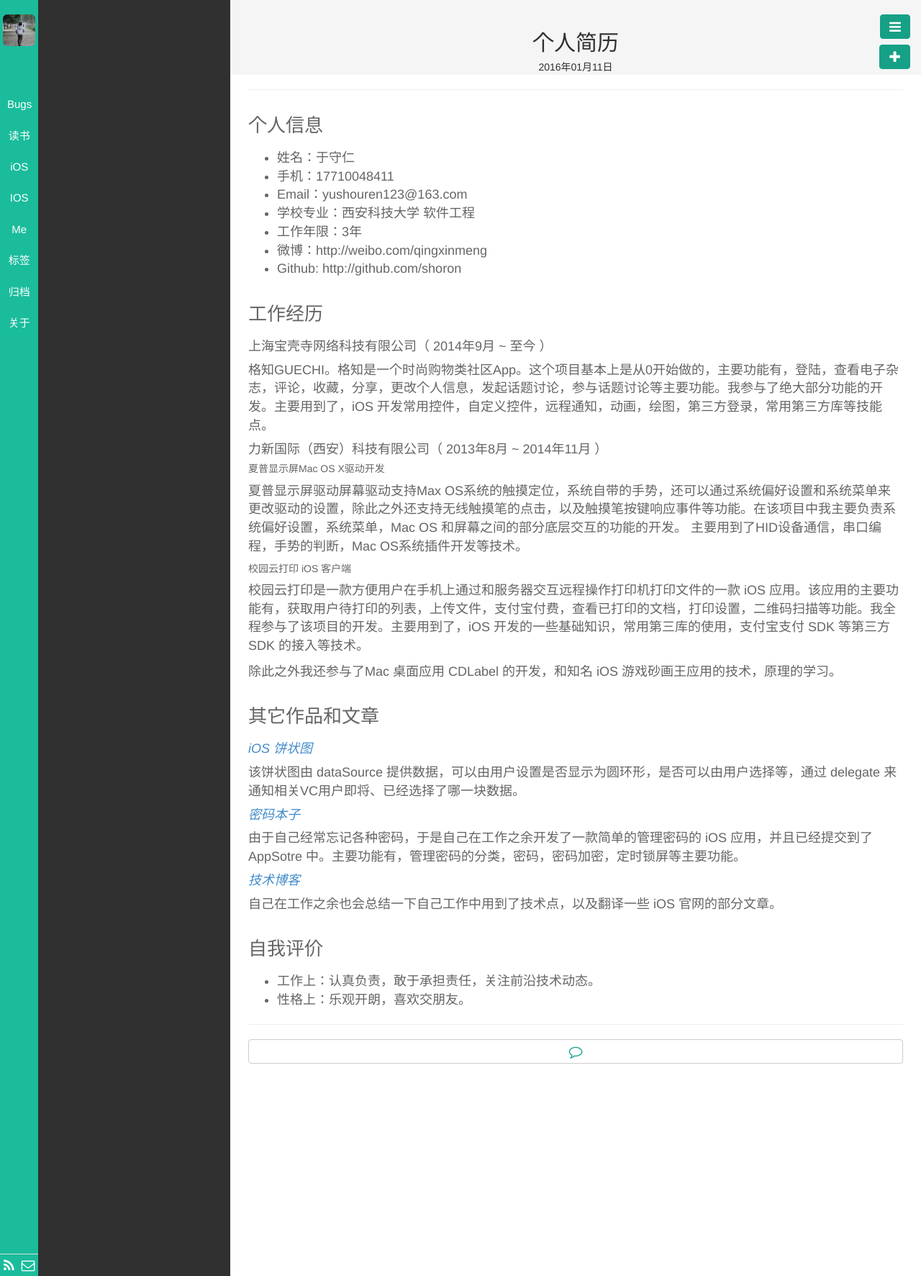
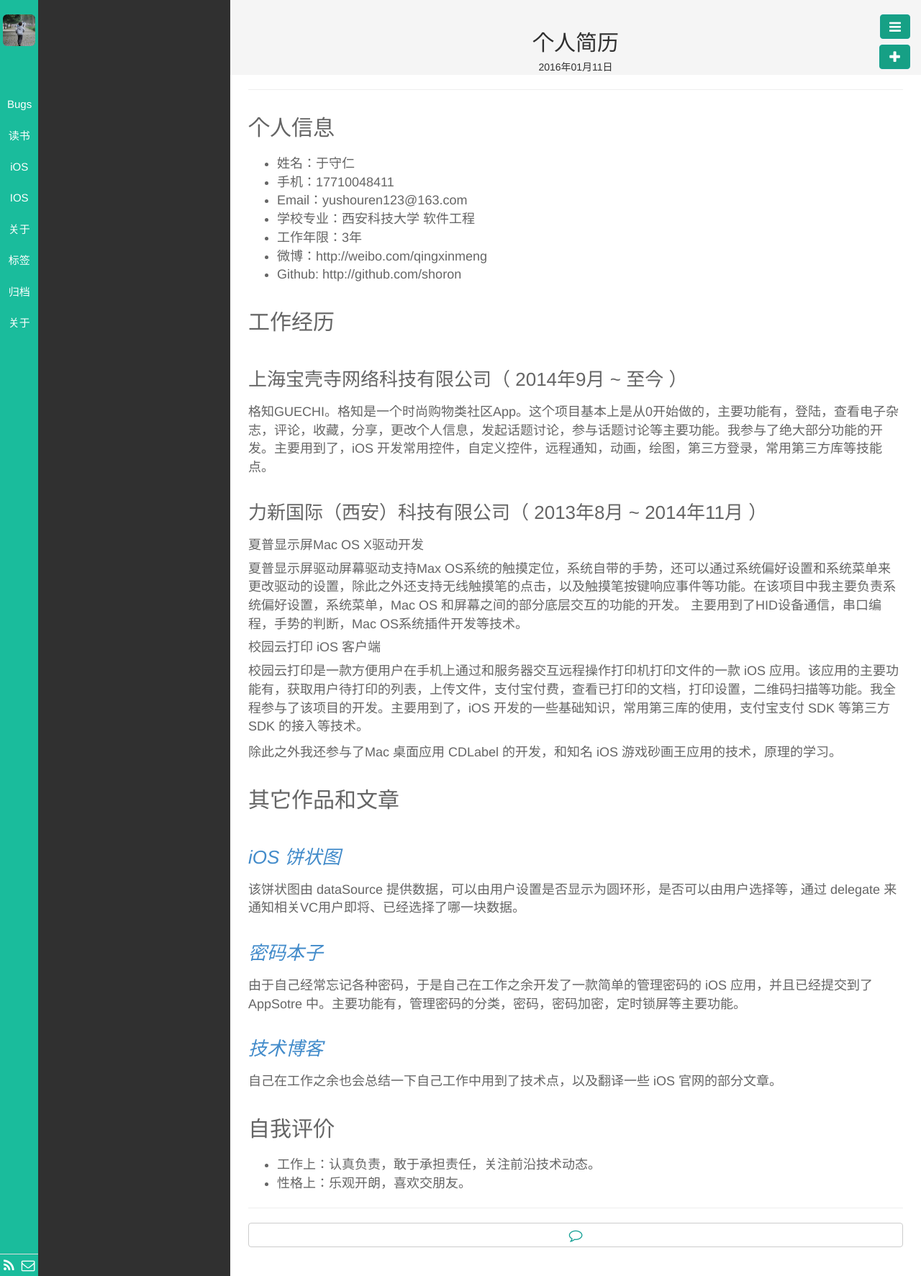
Before and after one commit to shoron/shoron.github.io, a Jekyll site: the page built from _posts/IOS/2016-01-11-Resume.md, in a window 1280 px wide. Shown: the whole page at 72% size. Built offline with Jekyll 4.4.1, drawn with Linux system fonts in a browser that asks for light colours; nearby versions of some CDN libraries; library files that are not in the unit come from our copies; Markdown is read by kramdown in place of the engine named in the settings.

Commit message:
modify resume

```diff
--- a/_posts/IOS/2016-01-11-Resume.md
+++ b/_posts/IOS/2016-01-11-Resume.md
@@ -1,13 +1,13 @@
 ---
 layout: post
 title: 个人简历
-category: Me
+category: 关于
 tags: Resume
 keywords:
 description:
 ---
 
-### 个人信息
+## 个人信息
 
 - 姓名：于守仁
 - 手机：17710048411
@@ -17,36 +17,36 @@ description:
 - 微博：http://weibo.com/qingxinmeng
 - Github: http://github.com/shoron
 
-### 工作经历
+## 工作经历
 
-#### 上海宝壳寺网络科技有限公司（ 2014年9月 ~ 至今 ）
+### 上海宝壳寺网络科技有限公司（ 2014年9月 ~ 至今 ）
 
 格知GUECHI。格知是一个时尚购物类社区App。这个项目基本上是从0开始做的，主要功能有，登陆，查看电子杂志，评论，收藏，分享，更改个人信息，发起话题讨论，参与话题讨论等主要功能。我参与了绝大部分功能的开发。主要用到了，iOS 开发常用控件，自定义控件，远程通知，动画，绘图，第三方登录，常用第三方库等技能点。
 
-#### 力新国际（西安）科技有限公司（ 2013年8月 ~ 2014年11月 ）
+### 力新国际（西安）科技有限公司（ 2013年8月 ~ 2014年11月 ）
 
-##### 夏普显示屏Mac OS X驱动开发  ####
+#### 夏普显示屏Mac OS X驱动开发  ####
 
 夏普显示屏驱动屏幕驱动支持Max OS系统的触摸定位，系统自带的手势，还可以通过系统偏好设置和系统菜单来更改驱动的设置，除此之外还支持无线触摸笔的点击，以及触摸笔按键响应事件等功能。在该项目中我主要负责系统偏好设置，系统菜单，Mac OS 和屏幕之间的部分底层交互的功能的开发。 主要用到了HID设备通信，串口编程，手势的判断，Mac OS系统插件开发等技术。
 
-##### 校园云打印 iOS 客户端
+#### 校园云打印 iOS 客户端
 校园云打印是一款方便用户在手机上通过和服务器交互远程操作打印机打印文件的一款 iOS 应用。该应用的主要功能有，获取用户待打印的列表，上传文件，支付宝付费，查看已打印的文档，打印设置，二维码扫描等功能。我全程参与了该项目的开发。主要用到了，iOS 开发的一些基础知识，常用第三库的使用，支付宝支付 SDK 等第三方 SDK 的接入等技术。
 
 除此之外我还参与了Mac 桌面应用 CDLabel 的开发，和知名 iOS 游戏砂画王应用的技术，原理的学习。
 
-### 其它作品和文章 ###
+## 其它作品和文章 ###
 
-#### [*iOS 饼状图*](https://github.com/shoron/PieChartView)
+### [*iOS 饼状图*](https://github.com/shoron/PieChartView)
 该饼状图由 dataSource 提供数据，可以由用户设置是否显示为圆环形，是否可以由用户选择等，通过 delegate 来通知相关VC用户即将、已经选择了哪一块数据。
 
-#### [*密码本子*](http://www.foobar.top/PasswordManager)
+### [*密码本子*](http://www.foobar.top/PasswordManager)
 由于自己经常忘记各种密码，于是自己在工作之余开发了一款简单的管理密码的 iOS 应用，并且已经提交到了 AppSotre 中。主要功能有，管理密码的分类，密码，密码加密，定时锁屏等主要功能。
 
-#### [*技术博客*](jhttp://github.com)
+### [*技术博客*](jhttp://github.com)
 
 自己在工作之余也会总结一下自己工作中用到了技术点，以及翻译一些 iOS 官网的部分文章。
 
-### 自我评价
+## 自我评价
 
 - 工作上：认真负责，敢于承担责任，关注前沿技术动态。
 - 性格上：乐观开朗，喜欢交朋友。
```
Also changed, not shown: _posts/IOS/2015-08-11-Resume.md (deleted, +0 -26 lines).
